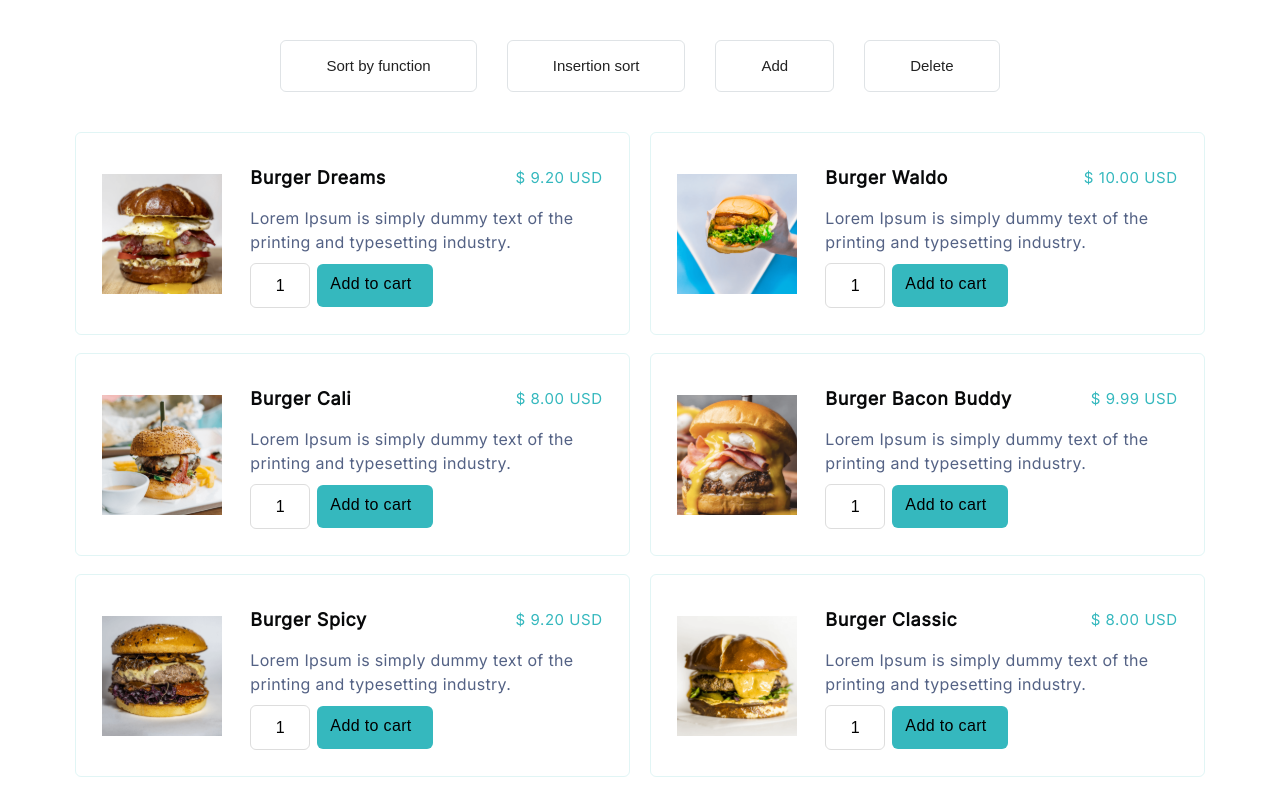
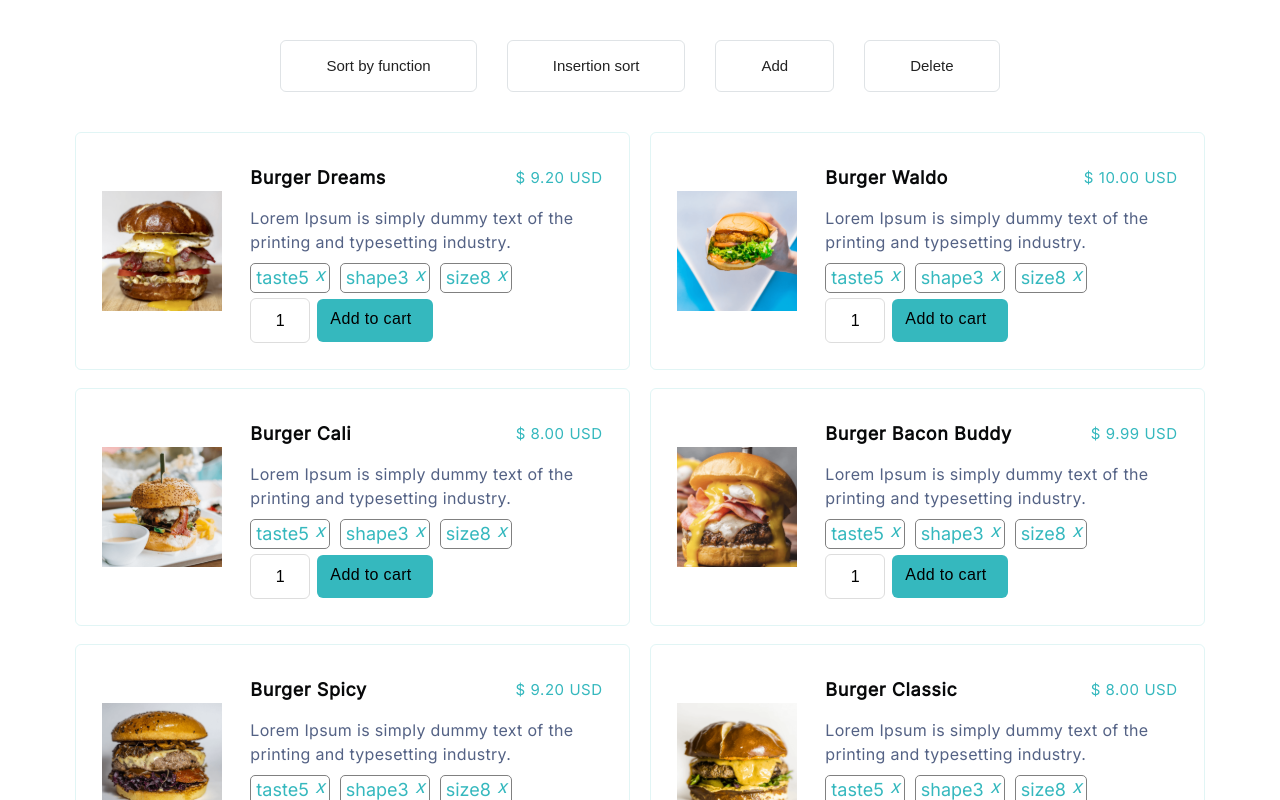
Before and after one commit to LShchabelskaya/Food-Beverage-Delivery-app, a React (Create React App) app: page /menu in a window 1280 px wide. Shown: the top 800 px of the page. Built offline with nearby package versions, Linux system fonts and the light colour scheme.

Commit message:
[Lesson-3] Add Card/Delete Card/Sort Cards/Delete Tag logic was added to MenuPage

```diff
--- a/src/components/CardItem/CardItem.css
+++ b/src/components/CardItem/CardItem.css
@@ -6,6 +6,11 @@
     gap: 28px;
     border: 1px solid rgba(53, 184, 190, 0.15);
     border-radius: 6px;
+}
+
+.fm__picture {
+    width: 120px;
+    height: 120px;
 }
 
 .fm__card__header {
@@ -70,6 +75,24 @@
     background-color: #45e9f1;
 }
 
+.tag {
+    display: inline-block;
+    position: relative;
+    border: 1px solid grey;
+    padding: 5px 20px 5px 5px;
+    border-radius: 5px;
+    margin-right: 10px;
+    margin-bottom: 5px;
+    color: #35B8BE;
+}
+
+.tag i {
+    cursor: pointer;
+    position: absolute;
+    top: 2px;
+    right: 4px;
+}
+
 /* ------------------- */
 /* ------------------- */
 
--- a/src/components/CardItem/CardItem.jsx
+++ b/src/components/CardItem/CardItem.jsx
@@ -19,7 +19,7 @@ class CardItem extends Component {
     };
 
     addToCart = () => {
-        const { cardInputValue } = this.state;
+        const { cardInputValue } = this.state;                            // <----- doesn't work on the MenuPage
         const { updateAppState } = this.props;
         if (+cardInputValue > 0 && Number.isInteger(+cardInputValue)) {
             updateAppState(cardInputValue);                               // <----- temporary solution until we use Context
@@ -31,26 +31,37 @@ class CardItem extends Component {
     };
 
     render() {
-        const { title, price, text, src, alt } = this.props;
+        const { title, price, text, src, alt, tags, deleteTag, id } = this.props;
+        const tagsList = Object.keys(tags);
         const { cardInputValue } = this.state;
         return (
             <div className='food-menu__card'>
-                <img src={ src } alt={ alt } />
+                <img className='fm__picture' src={src} alt={alt} />
                 <div>
                     <div className='fm__card__header'>
-                        <h3 className='fm__header__title'>{ title }</h3>
-                        <div className='fm__header__price'>{ price }</div>
+                        <h3 className='fm__header__title'>{title}</h3>
+                        <div className='fm__header__price'>$ {price} USD</div>
                     </div>
-                    <p className='fm__card__text'>{ text }</p>
+                    <p className='fm__card__text'>{text}</p>
+                    <div>
+                        {tagsList.map((item) => {
+                            return (
+                                <span key={item} className='tag'>
+                                    {item + tags[item]}
+                                    <i onClick={() => deleteTag(id, item)}>x</i>
+                                </span>
+                            )
+                        })}
+                    </div>
                     <div className='fm__card__order'>
                         <input
                             type='number'
                             className='fm__order__counter'
                             name='input'
-                            value={ cardInputValue }
-                            onChange={ this.cardInputHandler }
+                            value={cardInputValue}
+                            onChange={this.cardInputHandler}
                         />
-                        <button className='fm__order__button' type='button' onClick={ this.addToCart }>Add to cart</button>
+                        <button className='fm__order__button' type='button' onClick={this.addToCart}>Add to cart</button>
                     </div>
                 </div>
             </div>
--- a/src/components/CardList/CardList.jsx
+++ b/src/components/CardList/CardList.jsx
@@ -4,18 +4,21 @@ import CardItem from '../CardItem/CardItem';
 
 class CardList extends Component {
     render() {
-        const { cards, updateAppState } = this.props;
+        const { cards, updateAppState, deleteTag } = this.props;
         return (
             <div className='food-menu__list'>
                 {cards.map((card) => (
                     <CardItem
-                        key={ card.id }
-                        title={ card.title }
-                        price={ card.price }
-                        text={ card.text }
-                        src={ card.src }
-                        alt={ card.alt }
-                        updateAppState={ updateAppState }
+                        key={card.id}
+                        title={card.title}
+                        price={card.price}
+                        text={card.text}
+                        src={card.src}
+                        alt={card.alt}
+                        tags={card.tags}
+                        id={card.id}
+                        deleteTag={deleteTag}
+                        updateAppState={updateAppState}
                     />
                 ))}
             </div>
--- a/src/constants.js
+++ b/src/constants.js
@@ -10,49 +10,79 @@ export const cards = [
     {
         id: uuidv4(),
         title: 'Burger Dreams',
-        price: '$ 9.20 USD',
+        price: '9.20',
         text: 'Lorem Ipsum is simply dummy text of the printing and typesetting industry.',
         src: burger_dreams,
-        alt: 'Burger Dreams'
+        alt: 'Burger Dreams',
+        tags: {
+            taste: 5,
+            shape: 3,
+            size: 8
+        }
     },
     {
         id: uuidv4(),
         title: 'Burger Waldo',
-        price: '$ 10.00 USD',
+        price: '10.00',
         text: 'Lorem Ipsum is simply dummy text of the printing and typesetting industry.',
         src: burger_waldo,
-        alt: 'Burger Waldo'
+        alt: 'Burger Waldo',
+        tags: {
+            taste: 5,
+            shape: 3,
+            size: 8
+        }
     },
     {
         id: uuidv4(),
         title: 'Burger Cali',
-        price: '$ 8.00 USD',
+        price: '8.00',
         text: 'Lorem Ipsum is simply dummy text of the printing and typesetting industry.',
         src: burger_cali,
-        alt: 'Burger Cali'
+        alt: 'Burger Cali',
+        tags: {
+            taste: 5,
+            shape: 3,
+            size: 8
+        }
     },
     {
         id: uuidv4(),
         title: 'Burger Bacon Buddy',
-        price: '$ 9.99 USD',
+        price: '9.99',
         text: 'Lorem Ipsum is simply dummy text of the printing and typesetting industry.',
         src: burger_bacon_buddy,
-        alt: 'Burger Bacon Buddy'
+        alt: 'Burger Bacon Buddy',
+        tags: {
+            taste: 5,
+            shape: 3,
+            size: 8
+        }
     },
     {
         id: uuidv4(),
         title: 'Burger Spicy',
-        price: '$ 9.20 USD',
+        price: '9.20',
         text: 'Lorem Ipsum is simply dummy text of the printing and typesetting industry.',
         src: burger_spicy,
-        alt: 'Burger Spicy'
+        alt: 'Burger Spicy',
+        tags: {
+            taste: 5,
+            shape: 3,
+            size: 8
+        }
     },
     {
         id: uuidv4(),
         title: 'Burger Classic',
-        price: '$ 8.00 USD',
+        price: '8.00',
         text: 'Lorem Ipsum is simply dummy text of the printing and typesetting industry.',
         src: burger_classic,
-        alt: 'Burger Classic'
+        alt: 'Burger Classic',
+        tags: {
+            taste: 5,
+            shape: 3,
+            size: 8
+        }
     }
 ]
--- a/src/pages/MenuPage/MenuPage.jsx
+++ b/src/pages/MenuPage/MenuPage.jsx
@@ -3,20 +3,89 @@ import './MenuPage.css';
 import CardList from '../../components/CardList/CardList';
 import CommonBtn from '../../components/CommonBtn/CommonBtn';
 import { cards } from '../../constants';
-
+import { v4 as uuidv4 } from 'uuid';
+import test_photo from '../../img/food-menu_cards/test_photo.png';
 
 class MenuPage extends Component {
+
+    constructor(props) {
+        super(props);
+        this.state = {
+            cardsList: [...cards],
+        };
+    };
+
+    addCard = () => {
+        const newCard = {
+            id: uuidv4(),
+            title: 'Burger Test',
+            price: '8.50',
+            text: 'Lorem Ipsum is simply dummy text of the printing and typesetting industry.',
+            src: test_photo,
+            alt: 'Burger Test',
+            tags: {
+                taste: 0,
+                shape: 0,
+                size: 0
+            }
+        };
+        const { cardsList } = this.state;
+        this.setState({ cardsList: [newCard, ...cardsList] });
+    };
+
+    deleteCard = () => {
+        const { cardsList } = this.state;
+        const newCardsList = cardsList.filter((_, idx) => idx !== 0);
+        this.setState({ cardsList: newCardsList });
+    };
+
+    sortByFun = () => {
+        const { cardsList } = this.state;
+        const newCardsList = [...cardsList].sort((card, card2) => {
+            return +card.price - +card2.price;
+        });
+        this.setState({ cardsList: newCardsList });
+    };
+
+    // insertFun = (arr) => {
+    //     for (let i = 1; i < arr.length; i++) {
+    //         const current = +arr[i].price;
+    //         let j = i;
+    //         while (j > 0 && (+arr[j - 1].price) > current) {    // <----- in progress, needs some improvements ;)
+    //             arr[j].price = arr[j - 1].price;
+    //             j--;
+    //         };
+    //         arr[j].price = current;
+    //     };
+    //     return arr;
+    // };
+
+    sortByInsert = () => {
+        // const { cardsList } = this.state;
+        // const newCardsList = this.insertFun([...cardsList]);    // <----- in progress, needs some improvements ;)
+        // console.log('new array', newCardsList);
+        // this.setState({ cardsList: newCardsList });
+    };
+
+    deleteTag = (id, tag) => {
+        const {cardsList} = this.state;
+        const updatedCard = cardsList.find(item => item.id === id);
+        delete updatedCard.tags[tag];                                   // <----- doesn't work on the MainPage
+        this.setState({...cardsList, updatedCard});
+    };
+
     render() {
         const { navigateToMain } = this.props;
+        const { cardsList } = this.state;
         return (
             <div className='menu-page__wrapper'>
                 <div className='food-menu__options'>
-                    <button type='button' className='food-menu__button'>Sort by function</button>
-                    <button type='button' className='food-menu__button'>Insertion sort</button>
-                    <button type='button' className='food-menu__button'>Add</button>
-                    <button type='button' className='food-menu__button'>Delete</button>
+                    <button type='button' className='food-menu__button' onClick={this.sortByFun}>Sort by function</button>
+                    <button type='button' className='food-menu__button' onClick={this.sortByInsert}>Insertion sort</button>
+                    <button type='button' className='food-menu__button' onClick={this.addCard}>Add</button>
+                    <button type='button' className='food-menu__button' onClick={this.deleteCard}>Delete</button>
                 </div>
-                <CardList cards={cards} />
+                <CardList cards={cardsList} deleteTag={this.deleteTag} />
                 <div className='food-menu__btn-wrapper'>
                     <CommonBtn text='Back to main page' navigateToMain={navigateToMain} />
                 </div>
```
Also changed, not shown: src/img/food-menu_cards/test_photo.png (added).
